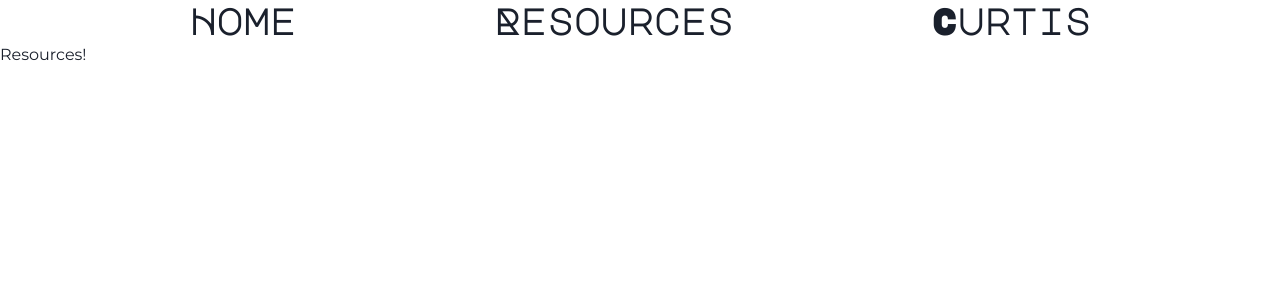
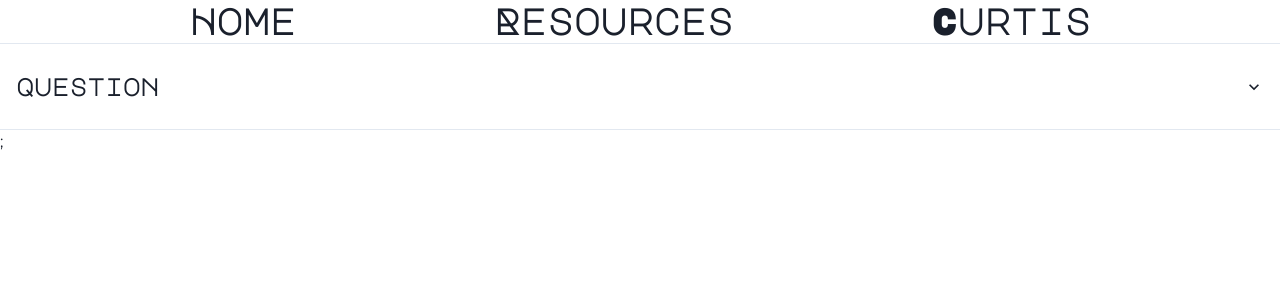
Before and after one commit to Jumner/LinuxSensei, a Next.js app in the folder site/: page /resources in a window 1280 px wide. Shown: the top 300 px of the page. Built offline with nearby package versions, Linux system fonts and the light colour scheme.

Commit message:
added basic faq

```diff
--- a/site/pages/resources.js
+++ b/site/pages/resources.js
@@ -1,9 +1,10 @@
+import Faq from "../src/components/Faq";
 import Nav from "../src/components/Nav";
 export default function resources() {
 	return (
 		<>
 			<Nav />
-			<p>Resources!</p>
+			<Faq />
 		</>
 	);
 }
--- /dev/null
+++ b/site/src/components/Faq.js
@@ -0,0 +1,39 @@
+import {
+	Text,
+	Accordion,
+	AccordionIcon,
+	AccordionItem,
+	AccordionButton,
+	AccordionPanel,
+	Flex,
+	Heading,
+} from "@chakra-ui/react";
+
+function Question({ q, a }) {
+	return (
+		<AccordionItem>
+			<AccordionButton
+				_focus={{
+					border: "none",
+				}}
+				justifyContent="space-between"
+			>
+				<Flex pt="5" pb="5">
+					<Heading fontSize={{ base: "1rem", lg: "1.5rem" }}>{q}</Heading>
+				</Flex>
+				<AccordionIcon />
+			</AccordionButton>
+			<AccordionPanel pt="5" pb="5">
+				<Text fontSize={{ base: "0.85rem", lg: "1rem" }}>{a}</Text>
+			</AccordionPanel>
+		</AccordionItem>
+	);
+}
+
+export default function Faq() {
+	return (
+		<Accordion allowToggle>
+			<Question q="question" a="answer" />;
+		</Accordion>
+	);
+}
```
